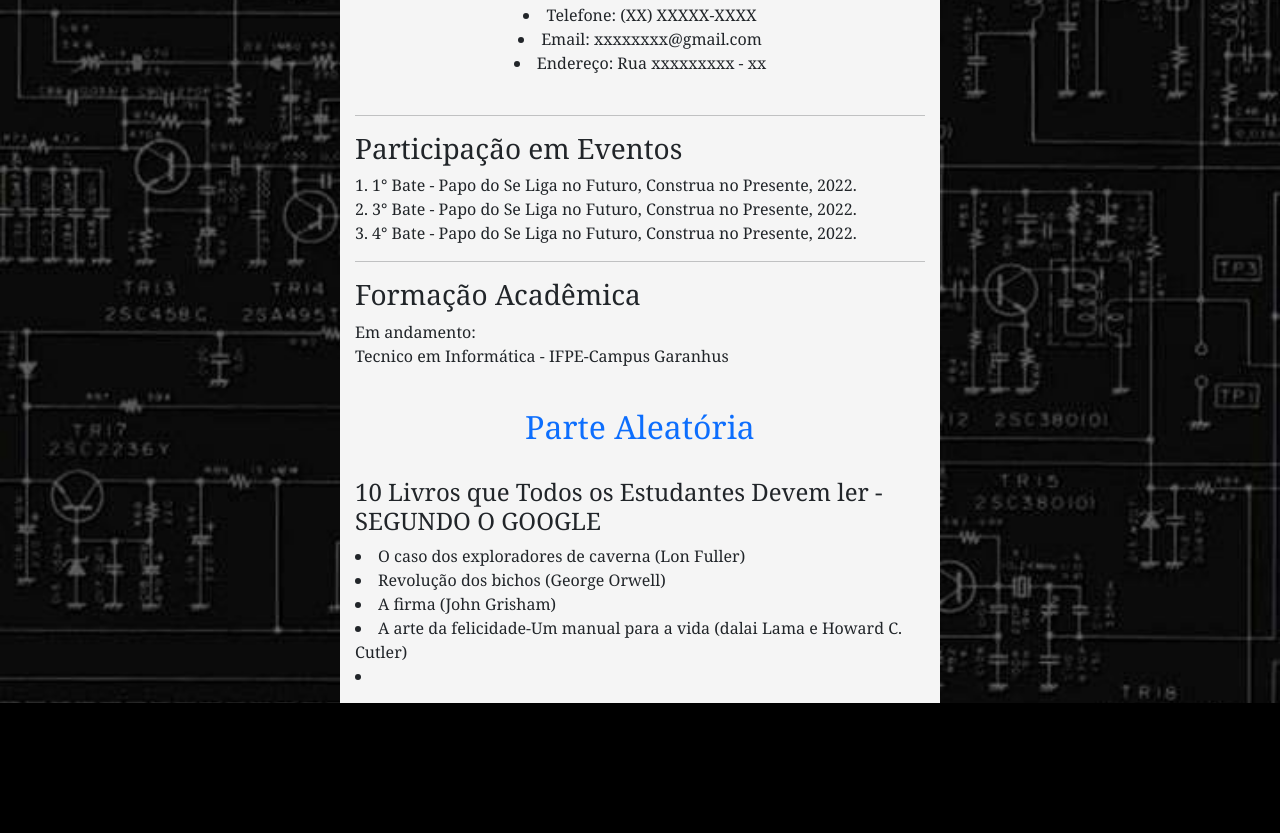
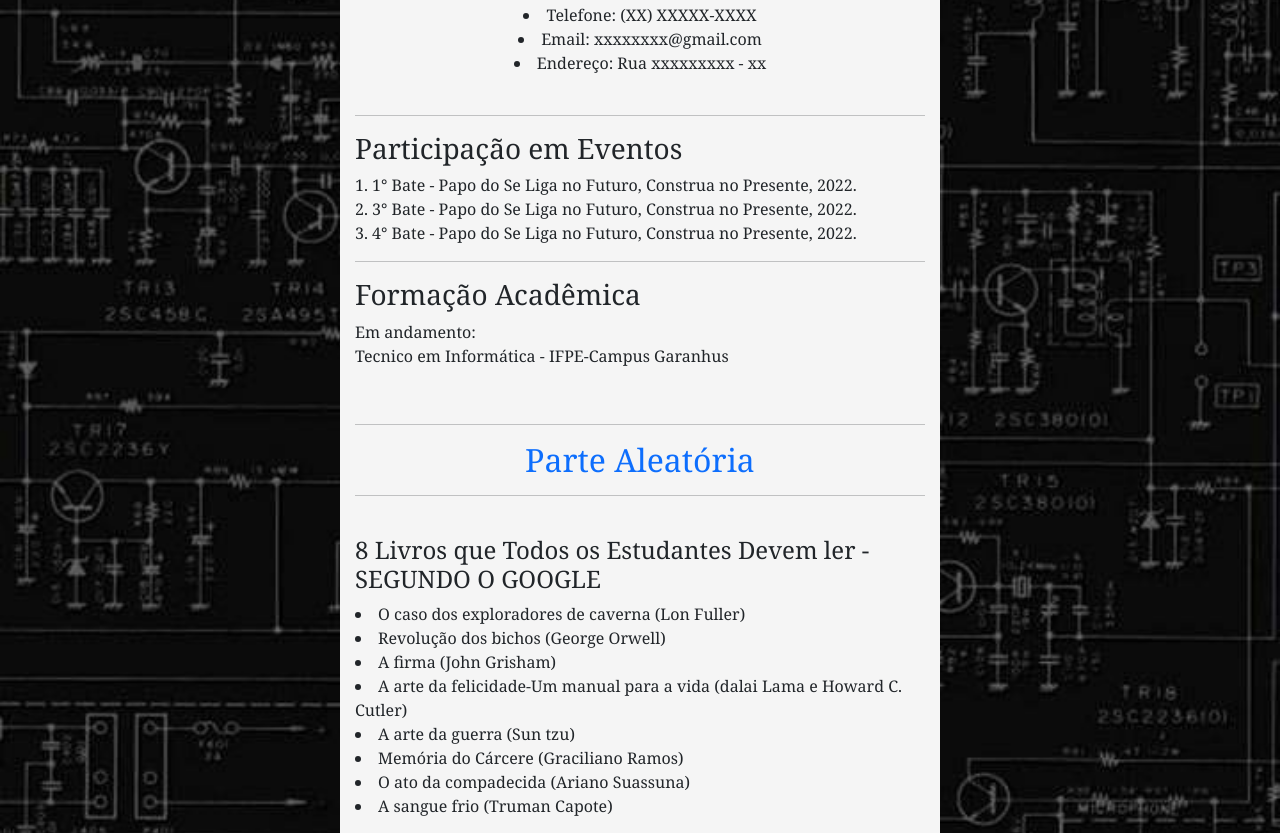
Before and after one commit to AbigailMGN/AbigailMGN.github.io, a plain HTML site: page index.html in a window 1280 px wide. Shown: the part 366-1199 px from the top of the page. Before the commit the page ends 1069 px from the top, so only its background shows below. Drawn offline with nearby package versions, Linux system fonts and the light colour scheme.

Commit message:
Update index.html

```diff
--- a/index.html
+++ b/index.html
@@ -50,14 +50,19 @@
     <p>Em andamento: <br>
     Tecnico em Informática - IFPE-Campus Garanhus</p>
     <br>
+    <hr>
     <h2 class="text-center text-primary">Parte Aleatória</h2>
+    <hr>
     <br>
-    <h4>10 Livros que Todos os Estudantes Devem ler - SEGUNDO O GOOGLE</h4>
+    <h4>8 Livros que Todos os Estudantes Devem ler - SEGUNDO O GOOGLE</h4>
     <li>O caso dos exploradores de caverna (Lon Fuller)</li>
     <li>Revolução dos bichos (George Orwell)</li>
     <li>A firma (John Grisham)</li>
     <li>A arte da felicidade-Um manual para a vida (dalai Lama e Howard C. Cutler)</li>
-    <li></li>
+    <li>A arte da guerra (Sun tzu)</li>
+    <li>Memória do Cárcere (Graciliano Ramos)</li>
+    <li>O ato da compadecida (Ariano Suassuna)</li>
+    <li>A sangue frio (Truman Capote)</li>
 
     </main>
 </body>
```
